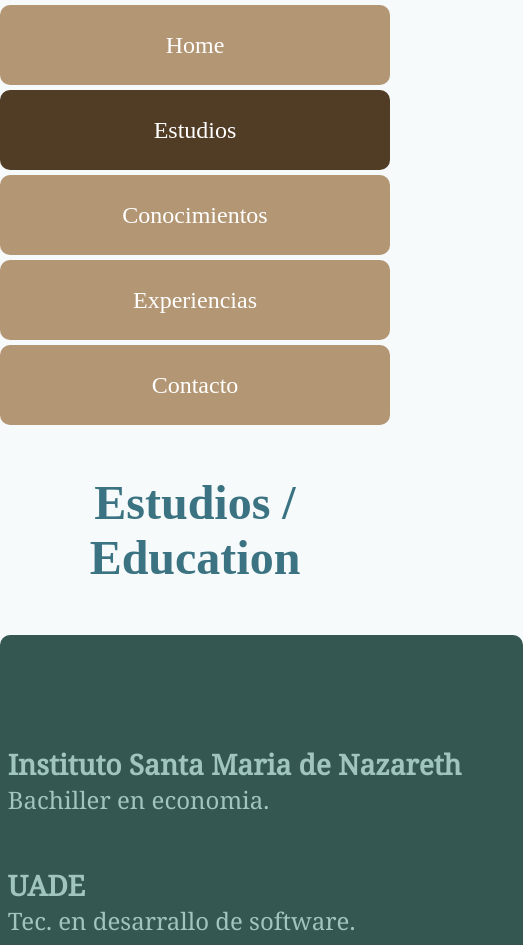
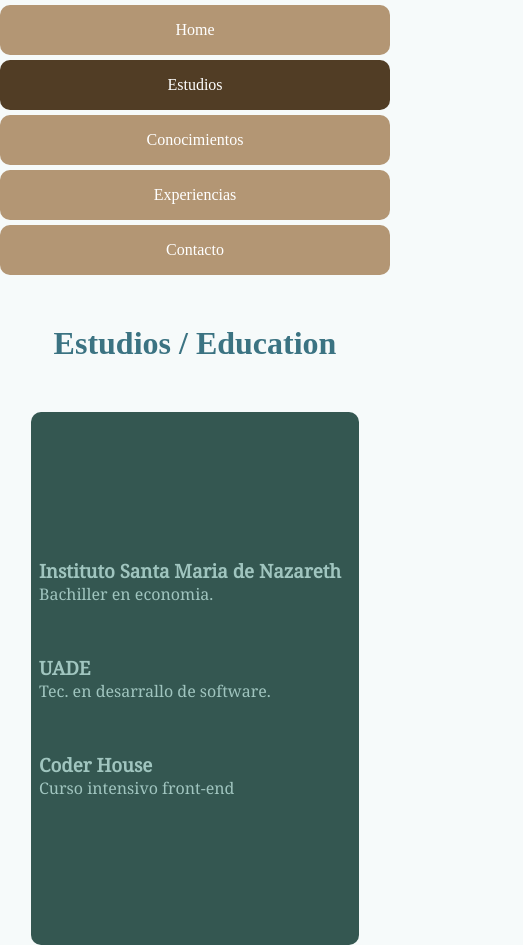
Before and after one commit to ValentinaHeredia/uade-cv, a plain HTML site: page estudios.html in a window 390 px wide. Shown: the top 945 px of the page, 523 px wide, since content can reach past the window. Drawn offline with Linux system fonts and the light colour scheme.

Commit message:
responsive actualizado

```diff
--- a/css/style.css
+++ b/css/style.css
@@ -246,6 +246,48 @@
         order:1;
         margin: 25px;
     }
+    .navbar{
+        display: flex;
+        flex-direction: column;
+    }
+
+    nav ul li {
+        width: 100%;
+        height: 80px;
+        margin-top: 5px;
+        border-radius: 10px;
+        text-align: center;
+        display: flex;
+        align-items: center;
+        justify-content: center;
+    }
+
+    nav ul li a{
+        text-decoration: none;
+        font-size: 1.5em;
+        color: white;
+
+    }
+
+    .home{
+        padding: 5% 40% 5% 40%;
+    }
+
+    .estudios{
+        padding: 5% 35% 5% 35%;
+    }
+
+    .conocimientos{
+        padding: 5% 20% 5% 20%;
+    }
+
+    .experiencia{
+        padding: 5% 26% 5% 26%;
+    }
+
+    .contacto{
+        padding: 5% 35% 5% 35%;
+    }
 
 }
 @media (max-width:600px){
@@ -299,42 +341,107 @@
         height: 100px;
     }
 
+    .box-esp-inicio{
+        font-size: 1em;
+        width: 80%;
+        height: 317px;
+        order: 2;
+    }
+    .box-eng-inicio{
+        font-size: 1em;
+        order:3;
+        width: 80%;
+        height: 317px;
+        margin-top: 10px;
+    }
+    .box-img{
+        order:1;
+        margin: 25px;
+    }
+
     .conteiner{
         display: flex;
         flex-direction: column;
-        justify-content: space-around;
+        align-items: center;
         margin-top: 50px;
         margin-bottom: 50px;
     }
 
     .box-esp{
-    background-color: #345751;
-    border-radius: 10px;
-    color: rgb(160, 197, 191);
         font-size: 1.5em;
-    width: 507px;
+        width: 80%;
         height: 517px;
-    font-family: 'Noto Serif', serif;
     }
 
     .box-eng{
-    background-color: #D4CA85;
-    border-radius: 10px;
-    color: rgb(65, 64, 23);
         font-size: 1.5em;
-    width: 507px;
+        width: 80%;
         height: 517px;
-    font-family: 'Noto Serif', serif;
+        margin-top: 10px;
+
     }
 
     .box-cont{
-    background-color: #448D84;
-    width: 507px;
+        width: 80%;
         height: 508px;
         border-radius: 10px;
-    font-family: 'Noto Serif', serif;
         font-size: 1.5em;
-    color: rgb(208, 224, 222);
     }
 
 }
+
+@media (max-width:400px){
+
+    nav ul li {
+        width: 100%;
+        height: 50px;
+        margin-top: 5px;
+        border-radius: 10px;
+        text-align: center;
+        display: flex;
+        align-items: center;
+        justify-content: center;
+    }
+
+    nav ul li a{
+        text-decoration: none;
+        font-size: 1em;
+        color: white;
+
+    }
+
+    h1{
+        margin-top: 50px;
+        margin-bottom: 50px;
+        font-size: 2em;
+    }
+
+    .conteiner{
+        display: flex;
+        flex-direction: column;
+        align-items: center;
+        margin-top: 50px;
+        margin-bottom: 50px;
+    }
+
+    .box-esp{
+        font-size: 1em;
+        width: 80%;
+        height: 517px;
+    }
+
+    .box-eng{
+        font-size: 1em;
+        width: 80%;
+        height: 517px;
+        margin-top: 10px;
+
+    }
+
+    .box-cont{
+        width: 80%;
+        height: 508px;
+        border-radius: 10px;
+        font-size: 1em;
+    }
+}
```
Lines whose indentation alone changed are shown as unchanged.
